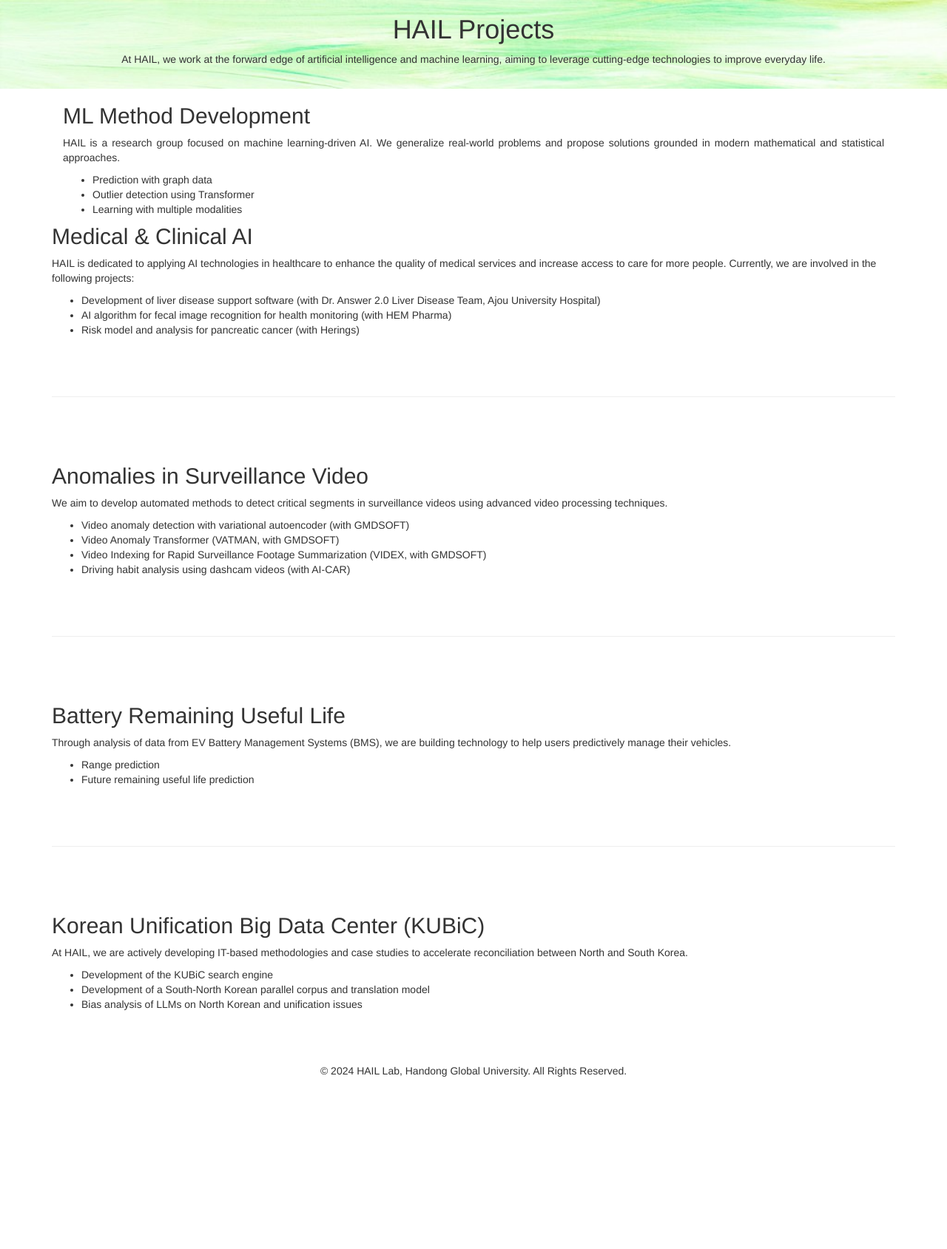
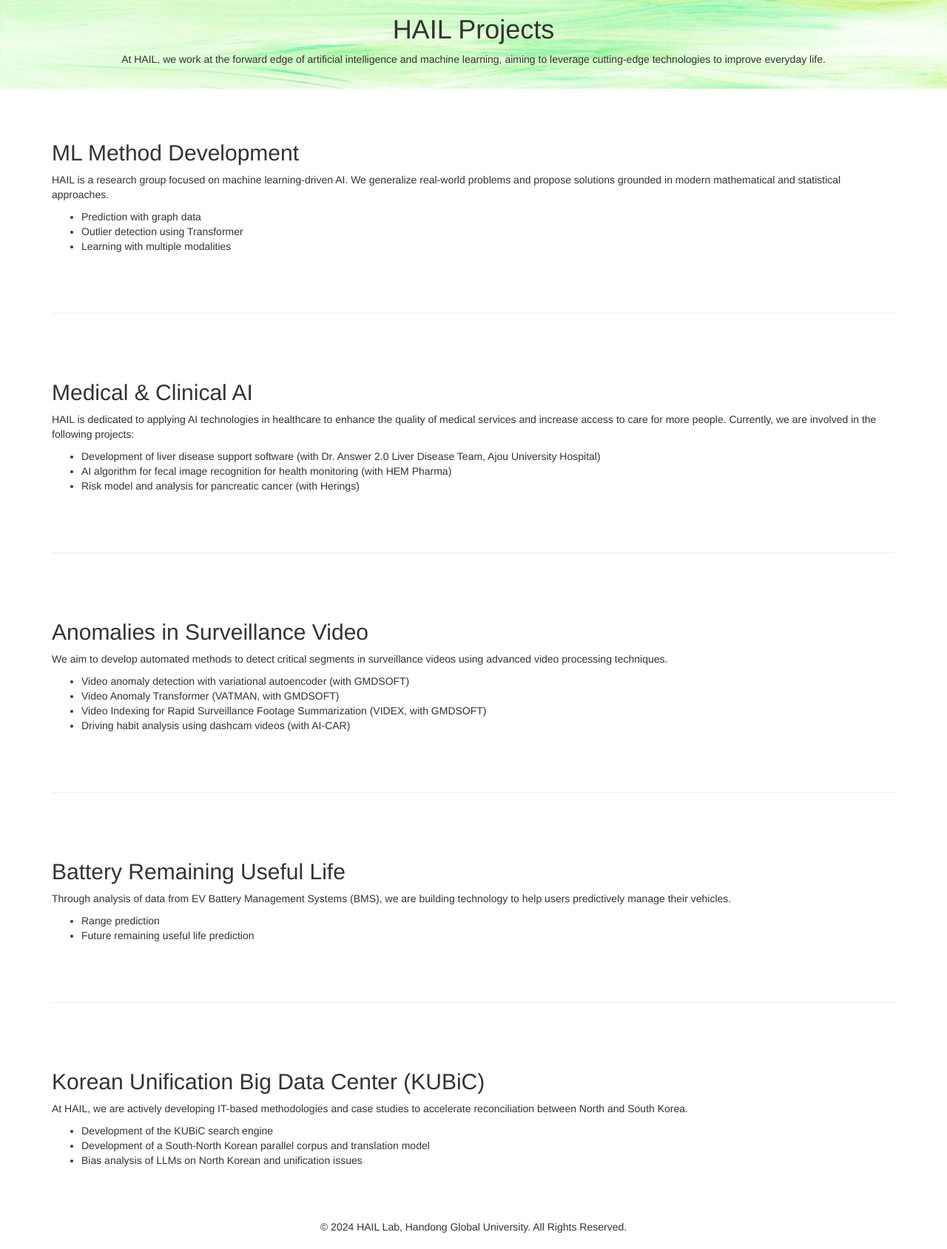
Before and after one commit to nth221/nth221.github.io, a Jekyll site: the page pages/projects.html, which Jekyll copies as it is, in a window 1280 px wide. Shown: the whole page at 74% size. Built offline with Jekyll 4.4.1, drawn with Linux system fonts in a browser that asks for light colours; nearby versions of some CDN libraries; library files that are not in the unit come from our copies; before the commit the page ends 1478 px from its top, so only the background shows below that.

Commit message:
modified:   pages/projects.html

```diff
--- a/pages/projects.html
+++ b/pages/projects.html
@@ -18,7 +18,7 @@
     </header>
 
     <main class="container">
-        <section class="col-lg-12 text-justify">
+        <section class="projects">
             <h2>ML Method Development</h2>
             <p>HAIL is a research group focused on machine learning-driven AI. We generalize real-world problems and propose solutions grounded in modern mathematical and statistical approaches.</p>
             <ul>
```
